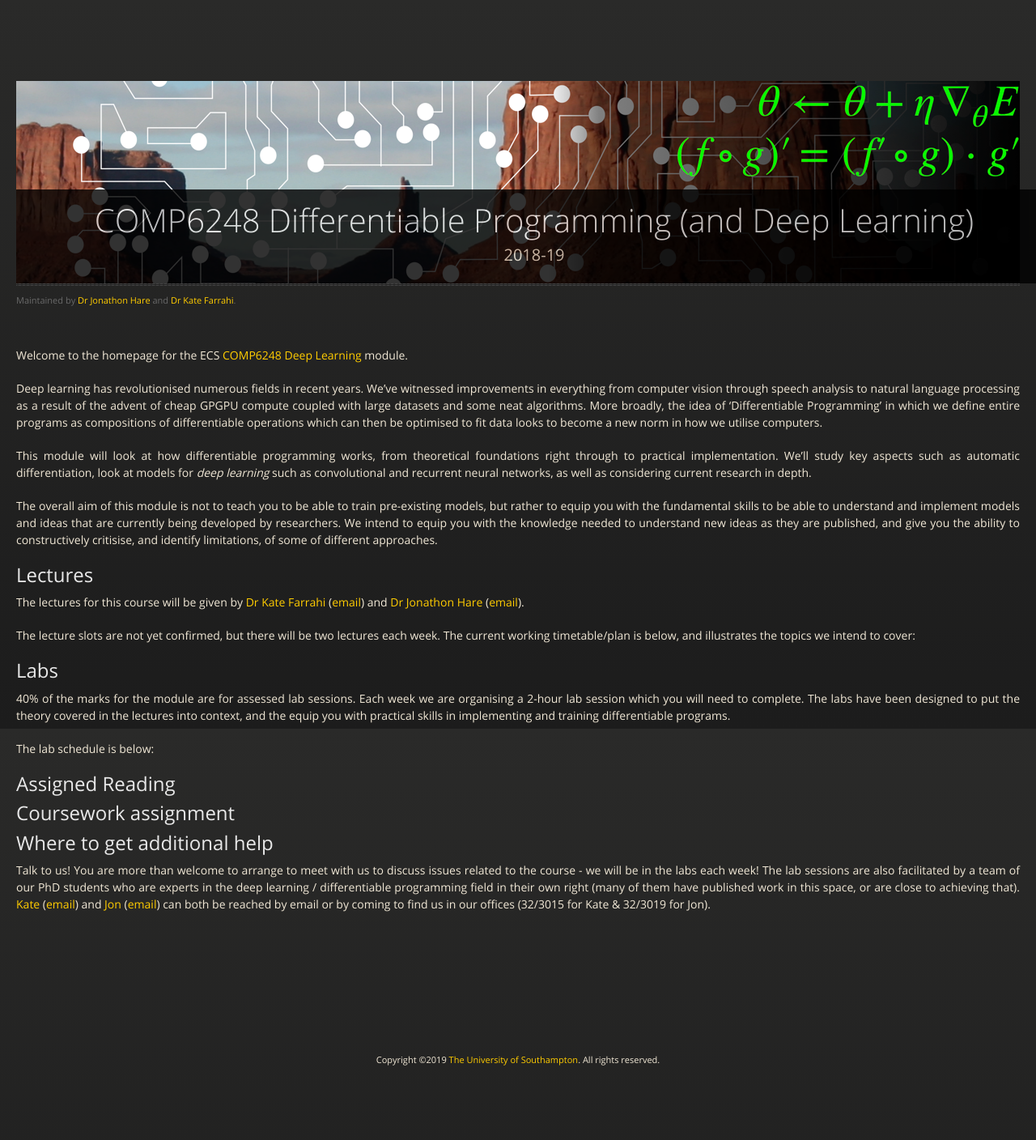
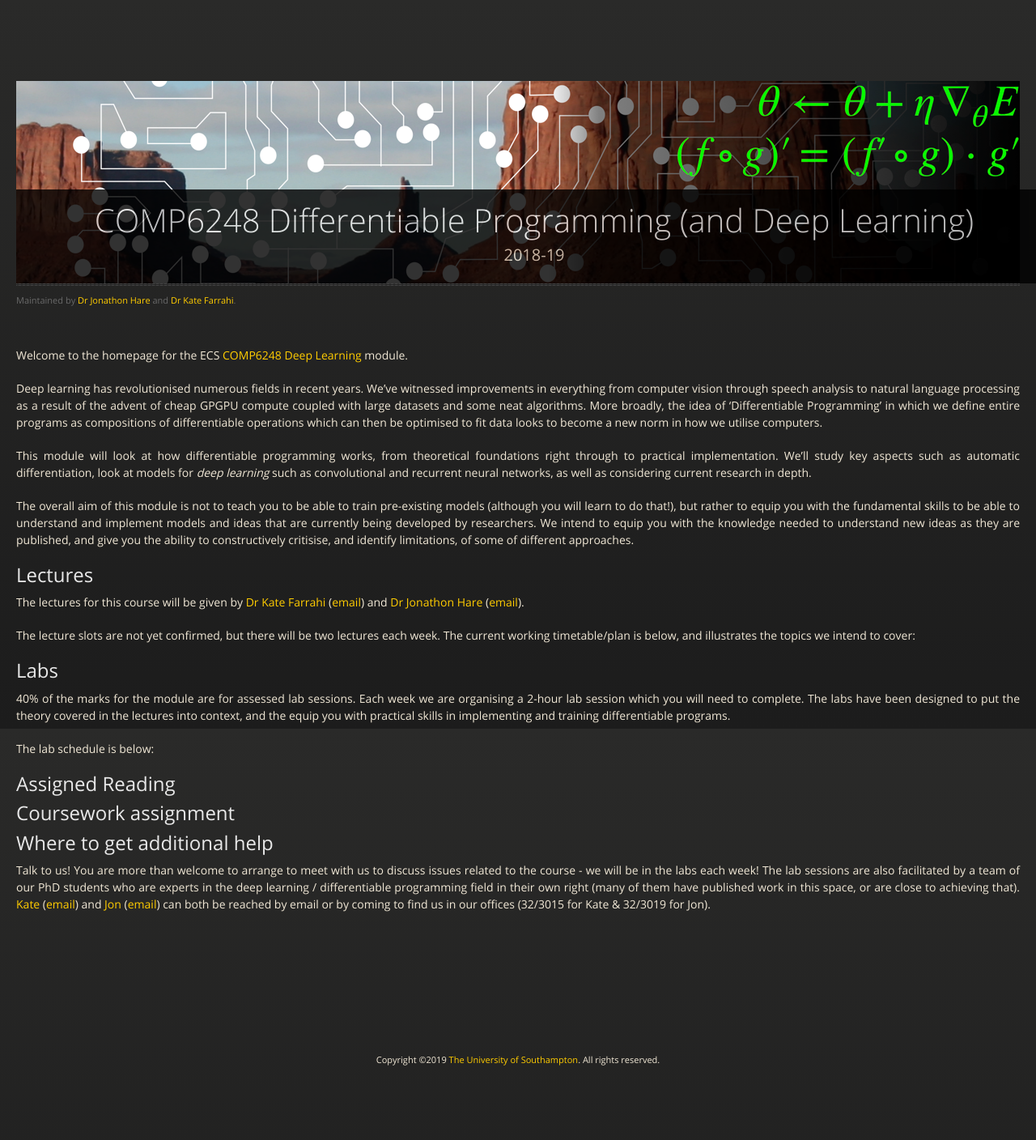
Before and after one commit to ecs-vlc/COMP6248, a Jekyll site: the page built from docs/index.md, in a window 1280 px wide. Shown: the whole page at 81% size. Built offline with Jekyll 4.4.1, drawn with Linux system fonts in a browser that asks for light colours; nearby versions of some CDN libraries.

Commit message:
adding content and fixing style

```diff
--- a/docs/index.md
+++ b/docs/index.md
@@ -12,7 +12,7 @@ Deep learning has revolutionised numerous fields in recent years. We've witnesse
 
 This module will look at how differentiable programming works, from theoretical foundations right through to practical implementation. We'll study key aspects such as automatic differentiation, look at models for _deep learning_ such as convolutional and recurrent neural networks, as well as considering current research in depth.
 
-The overall aim of this module is not to teach you to be able to train pre-existing models, but rather to equip you with the fundamental skills to be able to understand and implement models and ideas that are currently being developed by researchers. We intend to equip you with the knowledge needed to understand new ideas as they are published, and give you the ability to constructively critisise, and identify limitations, of some of different approaches.
+The overall aim of this module is not to teach you to be able to train pre-existing models (although you will learn to do that!), but rather to equip you with the fundamental skills to be able to understand and implement models and ideas that are currently being developed by researchers. We intend to equip you with the knowledge needed to understand new ideas as they are published, and give you the ability to constructively critisise, and identify limitations, of some of different approaches.
 
 
 ## Lectures
```
